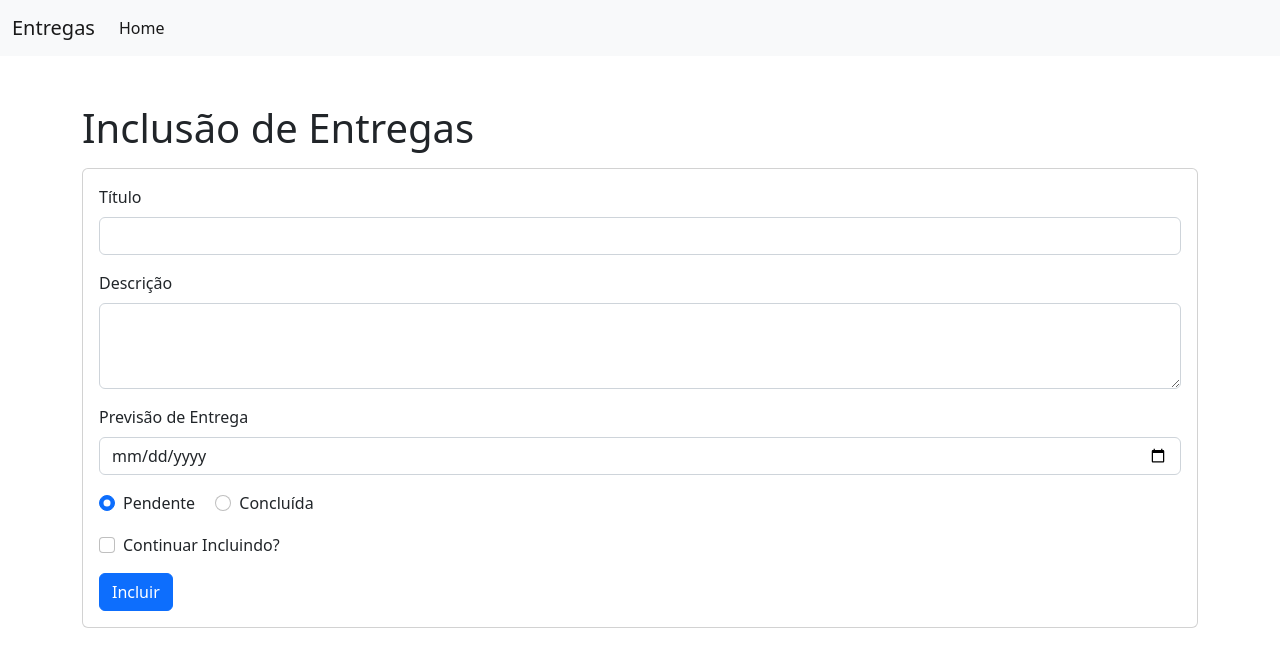
After one commit to alanomorais/sistema-de-entregas, a PHP site: template app/src/views/incluir.php in a window 1280 px wide. The commit adds this page. Shown: the top 667 px of the page. Run offline with PHP 8.4, Linux system fonts and the light colour scheme; the template is opened without the code that fills it, so the values that code supplies are empty.

Commit message:
criação dos metodos, views w rotas.

```diff
--- /dev/null
+++ b/app/src/views/incluir.php
@@ -0,0 +1,50 @@
+<?php
+require_once('./src/views/includes/header.php');
+require_once('./src/views/includes/navbar.php');
+
+$http_host =  $_SERVER['HTTP_HOST'];
+?>
+
+<main class="flex-shrink-0">
+    <div class="container">
+        <h1 class="mt-5">Inclusão de Entregas</h1>
+        <p class="lead"></p>
+        <div class="card">
+            <div class="card-body">
+                <form action="insert" method="POST" name='inserir'>
+                    <div class="mb-3">
+                        <label for="titulo" class="form-label">Título</label>
+                        <input type="text" class="form-control" id="titulo" name="titulo">
+                    </div>
+                    <div class="mb-3">
+                        <label for="exampleFormControlTextarea1" class="form-label">Descrição</label>
+                        <textarea class="form-control" id="descricao" name="descricao" rows="3"></textarea>
+                    </div>
+                    <div class="mb-3">
+                        <label for="previsao_entrega" class="form-label">Previsão de Entrega</label>
+                        <input id="previsao_entrega" type="date" class="form-control" id="previsao_entrega" name="previsao_entrega">
+                    </div>
+                    <div class="mb-3">
+                        <div class="form-check form-check form-check-inline">
+                            <input id="status" class="form-check-input" type="radio" name="status" value="0" checked>
+                            <label for="status" class="form-check-label">Pendente</label>
+                        </div>
+                        <div class="form-check form-check form-check-inline">
+                            <input id="status" class="form-check-input" type="radio" name="status" value="1">
+                            <label for="status" class="form-check-label">Concluída</label>
+                        </div>
+                    </div>
+                    <div class="mb-3 form-check">
+                        <input type="checkbox" class="form-check-input" id="continuar" name="continuar">
+                        <label class="form-check-label" for="continuar">Continuar Incluindo?</label>
+                    </div>
+                    <button type="submit" class="btn btn-primary">Incluir</button>
+                </form>
+            </div>
+        </div>
+    </div>
+</main>
+
+<?php
+
+require_once('./src/views/includes/footer.php');
--- a/app/src/views/index.php
+++ b/app/src/views/index.php
@@ -1,6 +1,8 @@
 <?php
 require_once('./src/views/includes/header.php');
 require_once('./src/views/includes/navbar.php');
+
+$http_host =  $_SERVER['HTTP_HOST'];
 ?>
 
 <?php
@@ -11,13 +13,14 @@ if (isset($_GET['message'])) {
     </div>
 <?php
 }
+
 ?>
 <main class="flex-shrink-0">
     <div class="container">
         <h1 class="mt-5">Listagem de Entregas</h1>
         <p class="lead">Cliente no Botão novo para Adicionar uma nova entrega</p>
         <div class="card">
-            <h5 class="card-header"><a href="incluir.php"><button type="button" class="btn btn-success">Novo</button></a></h5>
+            <h5 class="card-header"><a href="/?page=create"><button type="button" class="btn btn-success">Novo</button></a></h5>
             <div class="card-body">
                 <table class="table table-responsive">
                     <thead>
```
Also changed, not shown: app/index.php (+6 -7 lines), app/src/controllers/EntregaController.php (+26 -3 lines), app/src/models/Entrega.php (+16 -16 lines).
